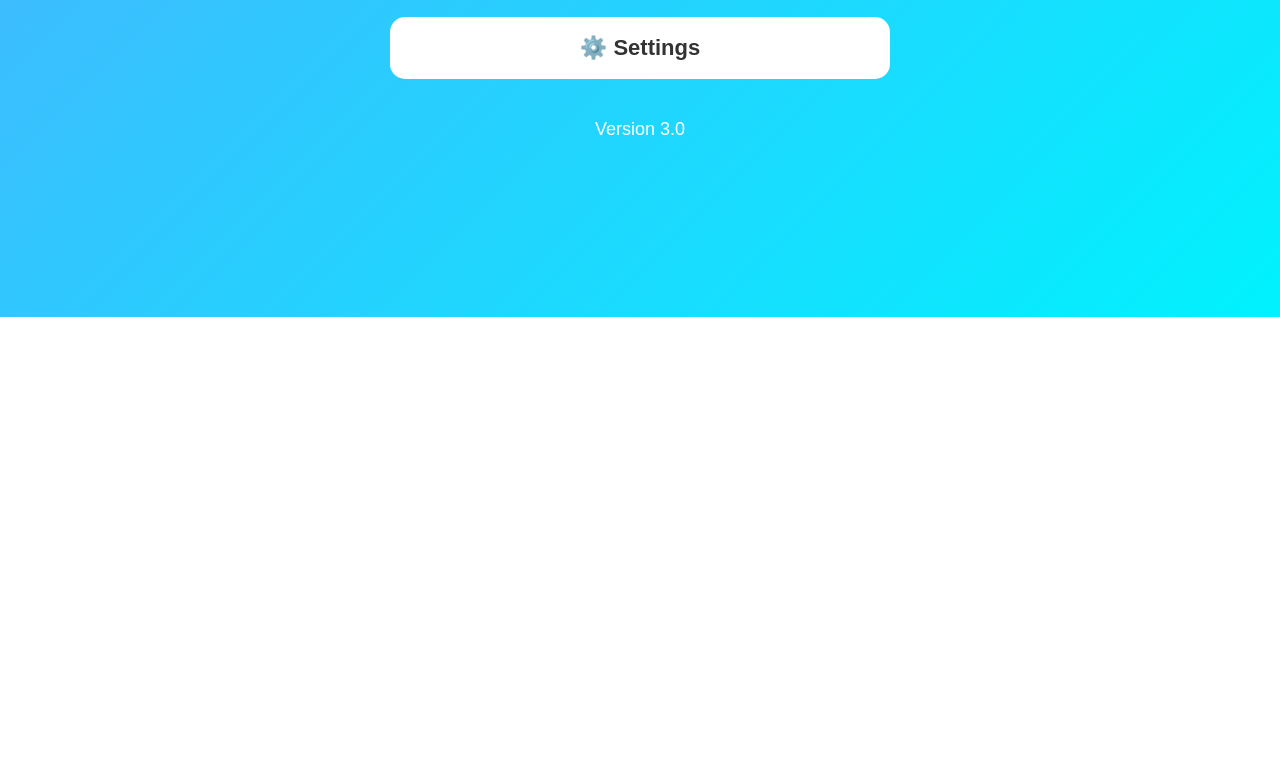
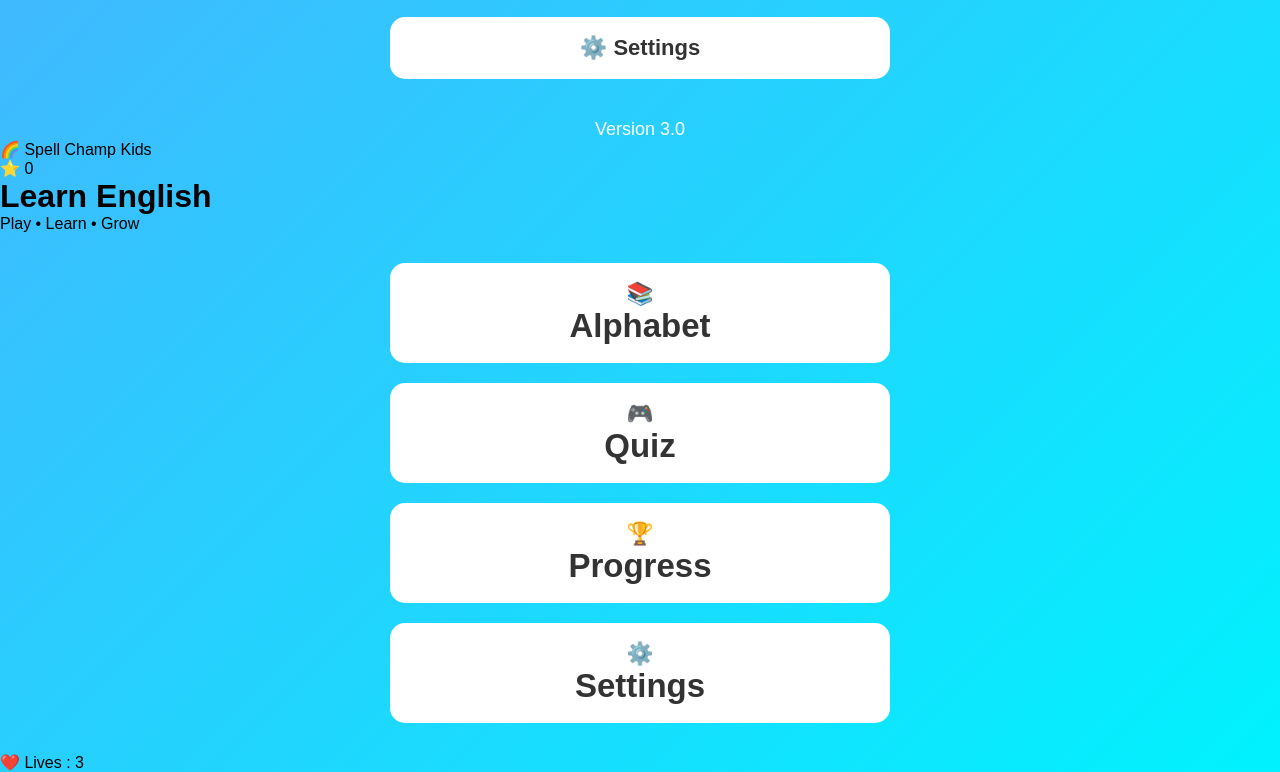
Before and after one commit to bhati970/spellchampkids, a plain HTML site: page index.html in a window 1280 px wide. Shown: the part 483-1255 px from the top of the page. Before the commit the page ends 800 px from the top, so only its background shows below. Drawn offline with Linux system fonts and the light colour scheme.

Commit message:
Update index.html

```diff
--- a/index.html
+++ b/index.html
@@ -112,3 +112,114 @@ Version 3.0
 </body>
 
 </html>
+<!DOCTYPE html>
+<html lang="en">
+
+<head>
+
+<meta charset="UTF-8">
+
+<meta name="viewport"
+content="width=device-width, initial-scale=1.0">
+
+<title>Spell Champ Kids</title>
+
+<link rel="stylesheet"
+href="style.css">
+
+<link rel="manifest"
+href="manifest.json">
+
+<link href="https://fonts.googleapis.com/css2?family=Poppins:wght@300;400;600;700&display=swap"
+rel="stylesheet">
+
+</head>
+
+<body>
+
+<div class="background">
+
+<div class="topBar">
+
+<div class="logo">
+
+🌈 Spell Champ Kids
+
+</div>
+
+<div class="starBox">
+
+⭐ <span id="stars">0</span>
+
+</div>
+
+</div>
+
+<div class="welcome">
+
+<h1>
+
+Learn English
+
+</h1>
+
+<p>
+
+Play • Learn • Grow
+
+</p>
+
+</div>
+
+<div class="menu">
+
+<button onclick="location.href='modules/alphabet.html'">
+
+📚
+
+<h2>Alphabet</h2>
+
+</button>
+
+<button onclick="location.href='modules/quiz.html'">
+
+🎮
+
+<h2>Quiz</h2>
+
+</button>
+
+<button onclick="location.href='modules/progress.html'">
+
+🏆
+
+<h2>Progress</h2>
+
+</button>
+
+<button onclick="location.href='modules/settings.html'">
+
+⚙️
+
+<h2>Settings</h2>
+
+</button>
+
+</div>
+
+<div class="bottomBar">
+
+❤️ Lives :
+<span id="life">
+
+3
+
+</span>
+
+</div>
+
+<script src="app.js"></script>
+
+</body>
+
+</html>
```
